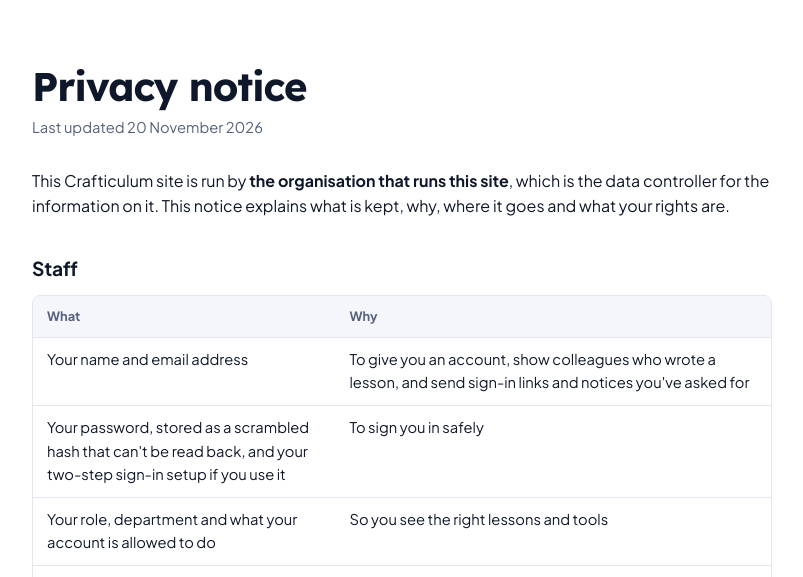
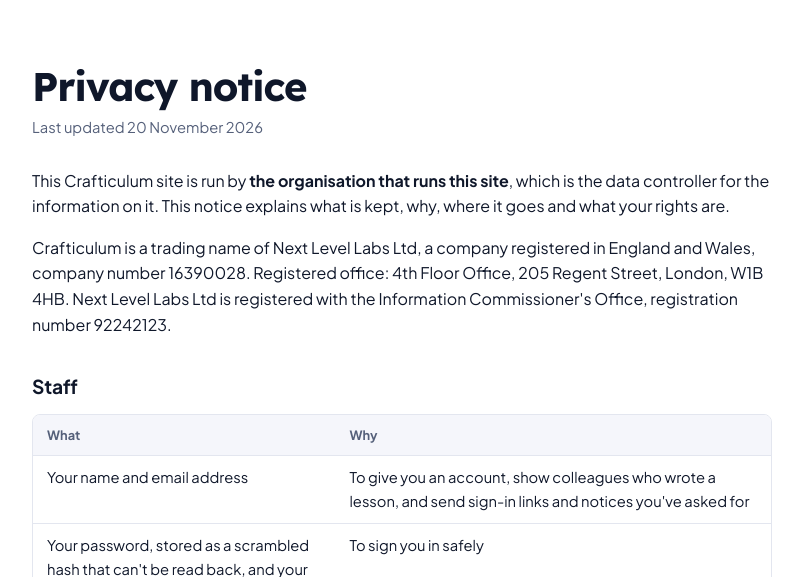
Before and after one commit to Joetuley90/BTEC_APP, a PHP site: page /privacy.html in a window 1280 px wide. Shown: the part 65-642 px from the top of the page, without its empty margins (238-1041 px from the left). Run offline with PHP 8.4, Linux system fonts and the light colour scheme; data that the repository does not hold is empty.

Commit message:
Crafticulum v136: the company behind Crafticulum is named on the legal pages
Terms, privacy notice and page footers name Next Level Labs Ltd with its company number and registered office. The privacy notice gives the ICO number and lists the hosting and email providers.

Co-Authored-By: Claude Fable 5.2 <noreply@anthropic.com>
Claude-Session: https://claude.ai/code/session_01DBwrtM7x8BNxe1mpdueu7r

```diff
--- a/crafticulum/contact.html
+++ b/crafticulum/contact.html
@@ -24,7 +24,7 @@
 <meta name="mobile-web-app-capable" content="yes">
 <link rel="preconnect" href="https://fonts.googleapis.com">
 <link rel="stylesheet" href="https://fonts.googleapis.com/css2?family=Plus+Jakarta+Sans:wght@400;500;600;700;800&family=Lexend:wght@600;700;800&display=swap">
-<link rel="stylesheet" href="pages.css?v=18">
+<link rel="stylesheet" href="pages.css?v=21">
 </head>
 <body>
 <header class="nav"><div class="wrap"><a class="brand" href="./"><svg viewBox="0 0 100 100" aria-hidden="true"><path d="M22 8 H64 V36 H36 V64 H92 V78 Q92 92 78 92 H22 Q8 92 8 78 V22 Q8 8 22 8 Z" fill="#4f46e5"/><path d="M64 8 L92 36 H64 Z" fill="#a5b4fc"/></svg><span><span class="wm">craft<span class="wm-2">iculum</span></span><small hidden></small></span></a><a class="btn btn-o btn-sm" href="app.html">Sign in</a></div></header>
@@ -54,7 +54,8 @@
 <p class="cf-alt" data-if-contact hidden>Prefer email? Write to <a data-contact data-contact-text href="#">us</a>.</p>
 </main>
 <footer><div class="wrap"><span>&copy; <span data-year></span> Crafticulum</span>
-<nav aria-label="Legal"><a href="./">About</a><a href="terms.html">Terms</a><a href="privacy.html">Privacy</a><a href="cookies.html">Cookies</a><a href="contact.html">Contact</a><a href="app.html">Sign in</a></nav></div></footer>
+<nav aria-label="Legal"><a href="./">About</a><a href="terms.html">Terms</a><a href="privacy.html">Privacy</a><a href="cookies.html">Cookies</a><a href="contact.html">Contact</a><a href="app.html">Sign in</a></nav>
+<p class="legal">Crafticulum is a trading name of Next Level Labs Ltd, a company registered in England and Wales, company number 16390028. Registered office: 4th Floor Office, 205 Regent Street, London, W1B 4HB.</p></div></footer>
 <script src="pages.js?v=9"></script>
 <script src="contact.js?v=1"></script>
 </body>
--- a/crafticulum/cookies.html
+++ b/crafticulum/cookies.html
@@ -24,7 +24,7 @@
 <meta name="mobile-web-app-capable" content="yes">
 <link rel="preconnect" href="https://fonts.googleapis.com">
 <link rel="stylesheet" href="https://fonts.googleapis.com/css2?family=Plus+Jakarta+Sans:wght@400;500;600;700;800&family=Lexend:wght@600;700;800&display=swap">
-<link rel="stylesheet" href="pages.css?v=18">
+<link rel="stylesheet" href="pages.css?v=21">
 </head>
 <body>
 <header class="nav"><div class="wrap"><a class="brand" href="./"><svg viewBox="0 0 100 100" aria-hidden="true"><path d="M22 8 H64 V36 H36 V64 H92 V78 Q92 92 78 92 H22 Q8 92 8 78 V22 Q8 8 22 8 Z" fill="#4f46e5"/><path d="M64 8 L92 36 H64 Z" fill="#a5b4fc"/></svg><span><span class="wm">craft<span class="wm-2">iculum</span></span><small hidden></small></span></a><a class="btn btn-o btn-sm" href="app.html">Sign in</a></div></header>
@@ -53,7 +53,8 @@
 <p data-no-contact>The <a href="privacy.html">privacy notice</a> has more on what information is kept and why.</p>
 </main>
 <footer><div class="wrap"><span>&copy; <span data-year></span> Crafticulum</span>
-<nav aria-label="Legal"><a href="./">About</a><a href="terms.html">Terms</a><a href="privacy.html">Privacy</a><a href="cookies.html">Cookies</a><a href="contact.html">Contact</a><a href="app.html">Sign in</a></nav></div></footer>
+<nav aria-label="Legal"><a href="./">About</a><a href="terms.html">Terms</a><a href="privacy.html">Privacy</a><a href="cookies.html">Cookies</a><a href="contact.html">Contact</a><a href="app.html">Sign in</a></nav>
+<p class="legal">Crafticulum is a trading name of Next Level Labs Ltd, a company registered in England and Wales, company number 16390028. Registered office: 4th Floor Office, 205 Regent Street, London, W1B 4HB.</p></div></footer>
 <script src="pages.js?v=9"></script>
 </body>
 </html>
--- a/crafticulum/index.html
+++ b/crafticulum/index.html
@@ -27,7 +27,7 @@
 <meta name="mobile-web-app-capable" content="yes">
 <link rel="preconnect" href="https://fonts.googleapis.com">
 <link rel="stylesheet" href="https://fonts.googleapis.com/css2?family=Plus+Jakarta+Sans:wght@400;500;600;700;800&family=Lexend:wght@600;700;800&display=swap">
-<link rel="stylesheet" href="pages.css?v=20">
+<link rel="stylesheet" href="pages.css?v=21">
 </head>
 <body class="home">
 <header class="nav"><div class="wrap"><a class="brand" href="./"><svg viewBox="0 0 100 100" aria-hidden="true"><path d="M22 8 H64 V36 H36 V64 H92 V78 Q92 92 78 92 H22 Q8 92 8 78 V22 Q8 8 22 8 Z" fill="#4f46e5"/><path d="M64 8 L92 36 H64 Z" fill="#a5b4fc"/></svg><span><span class="wm">craft<span class="wm-2">iculum</span></span><small hidden></small></span></a>
@@ -86,7 +86,8 @@
 </div></div></section>
 </main>
 <footer><div class="wrap"><span>&copy; <span data-year></span> Crafticulum</span>
-<nav aria-label="Legal"><a href="terms.html">Terms</a><a href="privacy.html">Privacy</a><a href="cookies.html">Cookies</a><a href="contact.html">Contact</a><a href="app.html">Sign in</a></nav></div></footer>
+<nav aria-label="Legal"><a href="terms.html">Terms</a><a href="privacy.html">Privacy</a><a href="cookies.html">Cookies</a><a href="contact.html">Contact</a><a href="app.html">Sign in</a></nav>
+<p class="legal">Crafticulum is a trading name of Next Level Labs Ltd, a company registered in England and Wales, company number 16390028. Registered office: 4th Floor Office, 205 Regent Street, London, W1B 4HB.</p></div></footer>
 <script src="pages.js?v=9"></script>
 </body>
 </html>
--- a/crafticulum/pages.css
+++ b/crafticulum/pages.css
@@ -193,3 +193,5 @@ html.am-open{overflow:hidden}
 .home .hero p.lead{margin-bottom:14px}.home .say{margin:0 0 22px}
 .home .gets{gap:10px 28px}.home .duo{margin-bottom:22px}
 .home .faq{max-width:820px}
+
+footer .wrap{flex-wrap:wrap}footer p.legal{flex:0 0 100%;margin:.6rem 0 0;font-size:.78rem;line-height:1.5;opacity:.75}
--- a/crafticulum/privacy.html
+++ b/crafticulum/privacy.html
@@ -24,7 +24,7 @@
 <meta name="mobile-web-app-capable" content="yes">
 <link rel="preconnect" href="https://fonts.googleapis.com">
 <link rel="stylesheet" href="https://fonts.googleapis.com/css2?family=Plus+Jakarta+Sans:wght@400;500;600;700;800&family=Lexend:wght@600;700;800&display=swap">
-<link rel="stylesheet" href="pages.css?v=18">
+<link rel="stylesheet" href="pages.css?v=21">
 </head>
 <body>
 <header class="nav"><div class="wrap"><a class="brand" href="./"><svg viewBox="0 0 100 100" aria-hidden="true"><path d="M22 8 H64 V36 H36 V64 H92 V78 Q92 92 78 92 H22 Q8 92 8 78 V22 Q8 8 22 8 Z" fill="#4f46e5"/><path d="M64 8 L92 36 H64 Z" fill="#a5b4fc"/></svg><span><span class="wm">craft<span class="wm-2">iculum</span></span><small hidden></small></span></a><a class="btn btn-o btn-sm" href="app.html">Sign in</a></div></header>
@@ -33,6 +33,7 @@
 <h1>Privacy notice</h1>
 <p class="when">Last updated 20 November 2026</p>
 <p>This Crafticulum site is run by <b data-site-name></b>, which is the data controller for the information on it. This notice explains what is kept, why, where it goes and what your rights are.</p>
+<p>Crafticulum is a trading name of Next Level Labs Ltd, a company registered in England and Wales, company number 16390028. Registered office: 4th Floor Office, 205 Regent Street, London, W1B 4HB. Next Level Labs Ltd is registered with the Information Commissioner's Office, registration number 92242123.</p>
 <h2>Staff</h2>
 <div class="tbl"><table><thead><tr><th>What</th><th>Why</th></tr></thead><tbody>
 <tr><td>Your name and email address</td><td>To give you an account, show colleagues who wrote a lesson, and send sign-in links and notices you've asked for</td></tr>
@@ -66,9 +67,11 @@
 <p>When you use the <a href="contact.html">contact page</a> we keep your name, your email address and your message so we can reply, along with the kind of browser you used. If you were signed in, it also notes your role and department. Messages are kept on this site until the person who looks after it deletes them, and a copy is emailed to them.</p>
 
 <h2>Where it's kept</h2>
-<p>Everything above is kept on the web server this site runs on, which is chosen and controlled by the organisation that runs it. Backups, where they're switched on, are kept on the same server.</p>
+<p>Everything above is kept on the web server this site runs on, which is hosted by Krystal Hosting. Backups, where they're switched on, are kept on the same server.</p>
 <h2>Who else is involved</h2>
 <div class="tbl"><table><thead><tr><th>Who</th><th>What they get</th></tr></thead><tbody>
+<tr><td>Krystal Hosting, the company whose servers this site runs on</td><td>It stores everything described above on our behalf and does not use it for anything else.</td></tr>
+<tr><td>Google (Gmail), which sends this site's emails</td><td>The email address of the person an email is going to and the text of that email: sign-in links, password resets, sign-off emails and notices. Learner work and students' names are not put in emails.</td></tr>
 <tr><td>Your browser's notification service (Google, Mozilla, Apple or Microsoft, depending on the browser), only if you switch notifications on</td><td>A short message such as "New comment on your lesson", encrypted so that only your device can read it. Learner work and students' names are never put in a notification.</td></tr>
 <tr><td>Anthropic, which provides the AI models behind Crafticulum AI</td><td>The text a member of staff sends to build something: the lesson description, the criteria, and the text of any specification or brief they upload. Staff are asked not to include students' names or personal details. Names and answers from quizzes and class pages are not sent.<br><br>If a department has switched on Second Marker, a learner's submitted work is also sent so it can be checked against the unit's criteria. Names, ID numbers, email addresses, phone numbers and postcodes are replaced before it is sent. The work is not kept on this site's server: it stays in the browser of the member of staff marking it.</td></tr>
 <tr><td>Google or Microsoft, or your organisation's sign-on</td><td>Only if a member of staff chooses to sign in that way. They learn that the person signed in to this site.</td></tr>
@@ -91,7 +94,8 @@
 <p>If this notice changes, the date at the top changes with it. See also the <a href="cookies.html">cookies page</a> and the <a href="terms.html">terms of use</a>.</p>
 </main>
 <footer><div class="wrap"><span>&copy; <span data-year></span> Crafticulum</span>
-<nav aria-label="Legal"><a href="./">About</a><a href="terms.html">Terms</a><a href="privacy.html">Privacy</a><a href="cookies.html">Cookies</a><a href="contact.html">Contact</a><a href="app.html">Sign in</a></nav></div></footer>
+<nav aria-label="Legal"><a href="./">About</a><a href="terms.html">Terms</a><a href="privacy.html">Privacy</a><a href="cookies.html">Cookies</a><a href="contact.html">Contact</a><a href="app.html">Sign in</a></nav>
+<p class="legal">Crafticulum is a trading name of Next Level Labs Ltd, a company registered in England and Wales, company number 16390028. Registered office: 4th Floor Office, 205 Regent Street, London, W1B 4HB.</p></div></footer>
 <script src="pages.js?v=9"></script>
 </body>
 </html>
--- a/crafticulum/sw.js
+++ b/crafticulum/sw.js
@@ -1,6 +1,6 @@
 /* Crafticulum: keeps the app itself on this device so it opens without the internet.
    Lessons, planning and student links still come from your server when you're online. */
-const CACHE = "cc-shell-v70";
+const CACHE = "cc-shell-v71";
 const SHELL = ["app.html", "manifest.webmanifest", "icon-192.png", "icon-512.png"];
 self.addEventListener("install", e => { e.waitUntil(caches.open(CACHE).then(c => c.addAll(SHELL)).then(() => self.skipWaiting())); });
 self.addEventListener("activate", e => { e.waitUntil(caches.keys().then(ks => Promise.all(ks.filter(k => k !== CACHE).map(k => caches.delete(k)))).then(() => self.clients.claim())); });
--- a/crafticulum/terms.html
+++ b/crafticulum/terms.html
@@ -24,7 +24,7 @@
 <meta name="mobile-web-app-capable" content="yes">
 <link rel="preconnect" href="https://fonts.googleapis.com">
 <link rel="stylesheet" href="https://fonts.googleapis.com/css2?family=Plus+Jakarta+Sans:wght@400;500;600;700;800&family=Lexend:wght@600;700;800&display=swap">
-<link rel="stylesheet" href="pages.css?v=18">
+<link rel="stylesheet" href="pages.css?v=21">
 </head>
 <body>
 <header class="nav"><div class="wrap"><a class="brand" href="./"><svg viewBox="0 0 100 100" aria-hidden="true"><path d="M22 8 H64 V36 H36 V64 H92 V78 Q92 92 78 92 H22 Q8 92 8 78 V22 Q8 8 22 8 Z" fill="#4f46e5"/><path d="M64 8 L92 36 H64 Z" fill="#a5b4fc"/></svg><span><span class="wm">craft<span class="wm-2">iculum</span></span><small hidden></small></span></a><a class="btn btn-o btn-sm" href="app.html">Sign in</a></div></header>
@@ -33,6 +33,7 @@
 <h1>Terms of use</h1>
 <p class="when">Last updated 20 November 2026</p>
 <p>These terms cover this Crafticulum site, which is run by <b data-site-name></b>. By signing in or using a page shared from it, you agree to them.</p>
+<p>Crafticulum is a trading name of Next Level Labs Ltd, a company registered in England and Wales, company number 16390028. Registered office: 4th Floor Office, 205 Regent Street, London, W1B 4HB.</p>
 <h2>1. What Crafticulum is</h2>
 <p>Crafticulum helps teaching staff plan lessons. It builds lessons, plans and documents against a qualification's specification, and lets a teacher share a lesson, quiz or class page with their students by a link or QR code.</p>
 <h2>2. Staff accounts</h2>
@@ -74,7 +75,8 @@
 <p data-no-contact>Questions about these terms go to the admin of this site, or to your head of department.</p>
 </main>
 <footer><div class="wrap"><span>&copy; <span data-year></span> Crafticulum</span>
-<nav aria-label="Legal"><a href="./">About</a><a href="terms.html">Terms</a><a href="privacy.html">Privacy</a><a href="cookies.html">Cookies</a><a href="contact.html">Contact</a><a href="app.html">Sign in</a></nav></div></footer>
+<nav aria-label="Legal"><a href="./">About</a><a href="terms.html">Terms</a><a href="privacy.html">Privacy</a><a href="cookies.html">Cookies</a><a href="contact.html">Contact</a><a href="app.html">Sign in</a></nav>
+<p class="legal">Crafticulum is a trading name of Next Level Labs Ltd, a company registered in England and Wales, company number 16390028. Registered office: 4th Floor Office, 205 Regent Street, London, W1B 4HB.</p></div></footer>
 <script src="pages.js?v=9"></script>
 </body>
 </html>
--- a/crafticulum/version.json
+++ b/crafticulum/version.json
@@ -1 +1 @@
-{"v": 135, "date": "2026-11-20", "note": "The terms now say you can have a full refund in the first 30 days."}
+{"v": 136, "date": "2026-11-20", "note": "The company behind Crafticulum is named on the terms, the privacy notice and the foot of each page."}
```
Also changed, not shown: README.md, crafticulum/README.txt, 3 other files.
